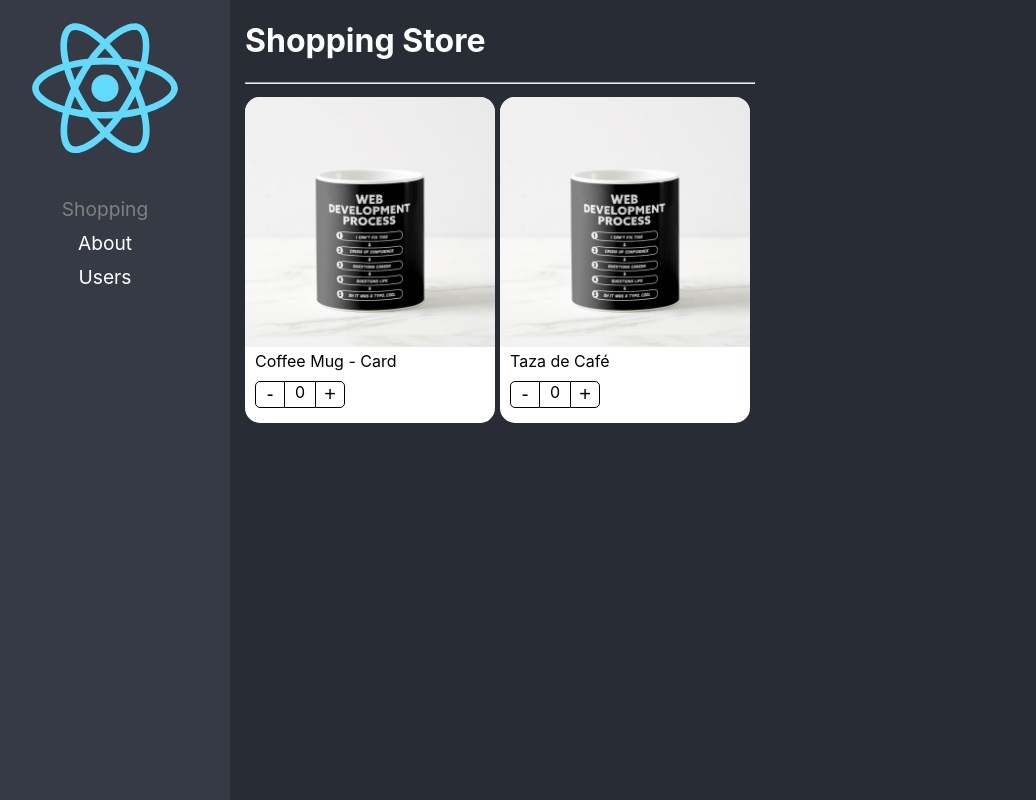
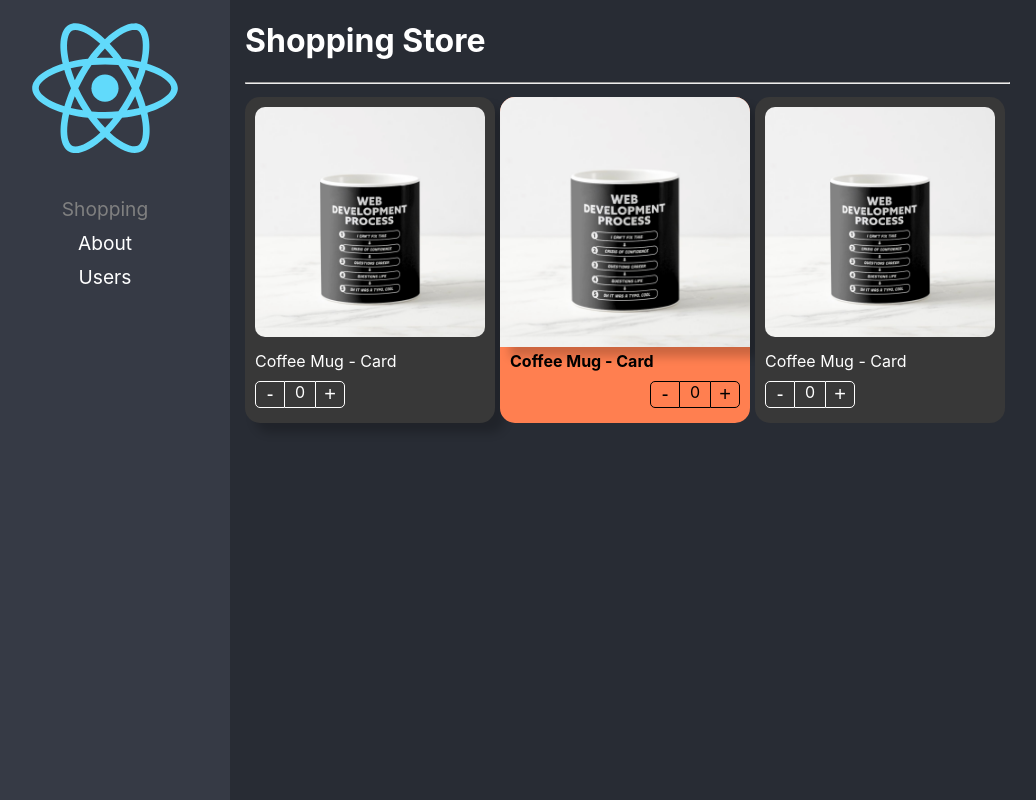
Before and after one commit to lucca86/react-adv, a React (Create React App) app: page /home in a window 1280 px wide. Shown: the whole page, without its empty margins (20-1056 px from the left). Built offline with nearby package versions, Linux system fonts and the light colour scheme.

Commit message:
Component Extend Style listo

```diff
--- a/src/02-components-patterns/components/ProductButtons.tsx
+++ b/src/02-components-patterns/components/ProductButtons.tsx
@@ -1,15 +1,22 @@
-import { useContext } from "react";
+import { CSSProperties, useContext } from "react";
 import { ProductContext } from "./ProductCard";
 
 import styles from '../styles/styles.module.css';
 
+export interface Props {
+    className?: string;
+    style?: CSSProperties;
+}
 
-export const ProductButtons = () => {
+export const ProductButtons = ({ className, style }:Props) => {
 
     const { increaseBy, counter } = useContext(ProductContext)
 
     return (
-        <div className={styles.buttonsContainer} >
+        <div
+            className={`${styles.buttonsContainer} ${ className }`}
+            style={ style }
+        >
             <button
                 className={styles.buttonMinus}
                 onClick={() => increaseBy(-1)}
--- a/src/02-components-patterns/components/ProductCard.tsx
+++ b/src/02-components-patterns/components/ProductCard.tsx
@@ -1,13 +1,21 @@
-import { createContext } from 'react';
+import { createContext, CSSProperties, ReactElement } from 'react';
 
 import { useProduct } from '../hooks/useProduct';
-import { ProductCardProps, ProductContextProps } from '../interfaces/interfaces';
+import { Product, ProductContextProps } from '../interfaces/interfaces';
 
 import styles from '../styles/styles.module.css';
+
 export const ProductContext = createContext({} as ProductContextProps);
 const { Provider } = ProductContext;
 
-export const ProductCard = ({ children, product }: ProductCardProps) => {
+export interface Props {
+    product: Product;
+    children?: ReactElement | ReactElement[];
+    className?: string;
+    style?: CSSProperties;
+}
+
+export const ProductCard = ({ children, product, className, style }: Props) => {
 
    const { counter, increaseBy } = useProduct();
 
@@ -17,7 +25,10 @@
             increaseBy,
             product
         }} >
-            <div className={ styles.productCard } >
+            <div
+                className={ `${styles.productCard} ${ className }` }
+                style={ style }
+            >
                 { children }
             </div>
         </Provider>
--- a/src/02-components-patterns/components/ProductImage.tsx
+++ b/src/02-components-patterns/components/ProductImage.tsx
@@ -1,10 +1,16 @@
-import { useContext } from "react";
+import { CSSProperties, useContext } from "react";
 import { ProductContext } from "./ProductCard";
 
 import noImage from '../assets/no-image.jpg';
 import styles from '../styles/styles.module.css';
 
-export const ProductImage = ({ img = ''}) => {
+export interface Props {
+    img?: string;
+    className?: string;
+    style?: CSSProperties;
+}
+
+export const ProductImage = ({ img = '', className, style}: Props ) => {
 
     const { product } = useContext( ProductContext );
     let imgToShow: string;
@@ -18,6 +24,11 @@
     }
 
     return (
-        <img className={ styles.productImg } src={imgToShow} alt="Product" />
+        <img
+            className={ `${styles.productImg} ${ className } ` }
+            style={ style }
+            src={imgToShow}
+            alt="Product"
+        />
     );
 }
--- a/src/02-components-patterns/components/ProductTitle.tsx
+++ b/src/02-components-patterns/components/ProductTitle.tsx
@@ -1,15 +1,24 @@
-import { useContext } from "react";
+import { CSSProperties, useContext } from "react";
 import { ProductContext } from "./ProductCard";
 
 import styles from '../styles/styles.module.css';
 
 
-export const ProductTitle = ({ title }: { title?: string }) => {
+export interface Props {
+    className?: string;
+    title?: string;
+    style?: CSSProperties;
+}
+
+export const ProductTitle = ({ title, className, style }:Props)  => {
 
     const { product } = useContext(ProductContext);
 
     return (
-        <span className={ styles.productDescription }>
+        <span
+            className={ `${styles.productDescription} ${ className } `}
+            style={ style }
+        >
             { title ? title : product.title }
         </span>
     );
--- a/src/02-components-patterns/pages/ShoppingPage.tsx
+++ b/src/02-components-patterns/pages/ShoppingPage.tsx
@@ -1,4 +1,5 @@
-import { ProductButtons, ProductCard, ProductImage, ProductTitle } from "../components"
+import { ProductButtons, ProductCard, ProductImage, ProductTitle } from "../components";
+import '../styles/custom-styles.css';
 
 const product = {
     id: '1',
@@ -8,7 +9,7 @@
 
 export const ShoppingPage = () => {
     return (
-        <div>
+        <div >
             <h1>Shopping Store</h1>
             <hr />
 
@@ -18,16 +19,33 @@
                 flexWrap: 'wrap'
             }}>
 
-                <ProductCard product={ product }>
-                    <ProductCard.Image />
-                    <ProductCard.Title title=""/>
-                    <ProductCard.Buttons />
+                <ProductCard
+                    product={ product }
+                    className='bg-dark text-white'
+                    style={{ boxShadow: '10px 10px 10px rgba(0,0,0,0.2)' }}
+                >
+                    <ProductCard.Image className="custom-image" />
+                    <ProductCard.Title className="text-bold" />
+                    <ProductCard.Buttons className="custom-buttons" />
                 </ProductCard>
 
-                <ProductCard product={ product }>
-                    <ProductImage />
-                    <ProductTitle title="Taza de Café"/>
-                    <ProductButtons />
+                <ProductCard
+                    product={ product }
+                    style={{ backgroundColor: 'coral' }}
+                >
+                    <ProductImage style={{ boxShadow: '10px 10px 10px rgba(0,0,0,0.2)' }} />
+                    <ProductTitle style={{ fontWeight: 'bold'}} />
+                    <ProductButtons style={{ display: 'flex', justifyContent: 'end'}} />
+                </ProductCard>
+
+
+                <ProductCard
+                    product={ product }
+                    className='bg-dark text-white'
+                >
+                    <ProductImage className="custom-image" />
+                    <ProductTitle className="text-bold"/>
+                    <ProductButtons className="custom-buttons" />
                 </ProductCard>
 
             </div>
--- /dev/null
+++ b/src/02-components-patterns/styles/custom-styles.css
@@ -0,0 +1,18 @@
+.bg-dark {
+    background-color: rgb(56, 56, 56);
+}
+
+.text-white {
+    color: white;
+}
+
+.custom-image {
+    padding: 10px;
+    width: calc( 100% - 20px);
+    border-radius: 20px;
+}
+
+.custom-buttons button, .custom-buttons div {
+    color: white;
+    border-color: white;
+}
```
Also changed, not shown: src/02-components-patterns/interfaces/interfaces.ts (+11 -5 lines).
